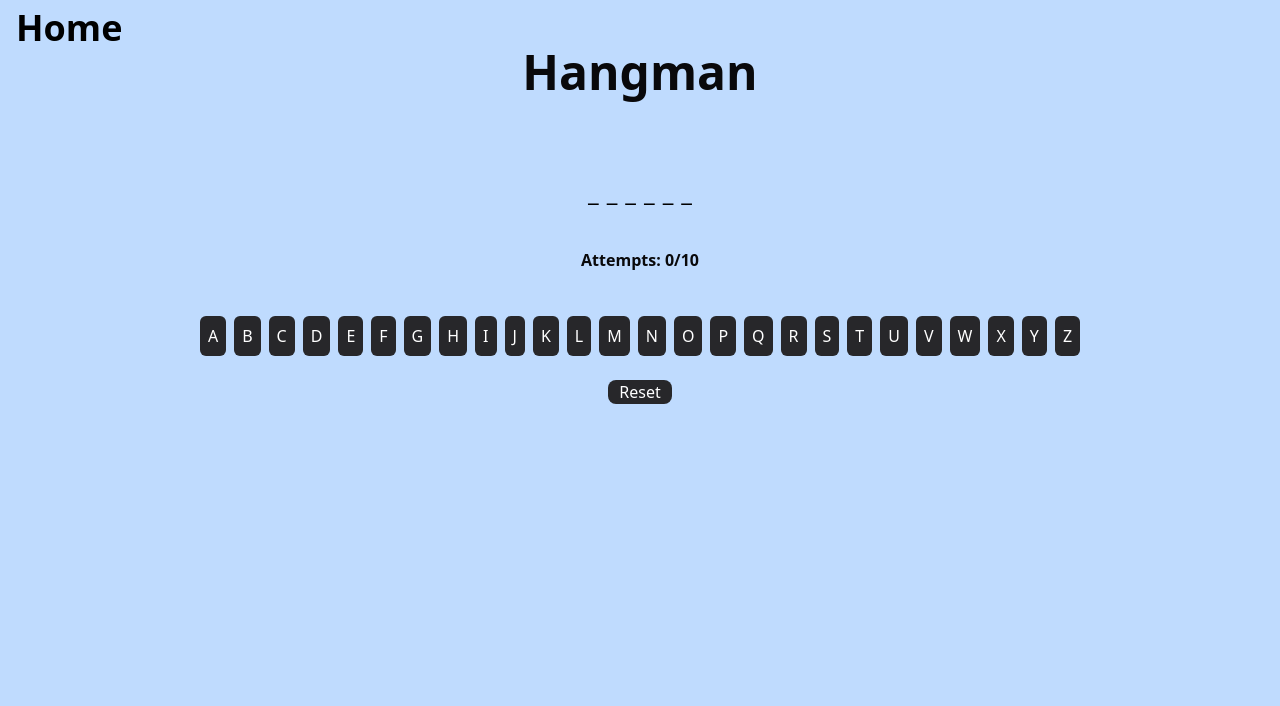
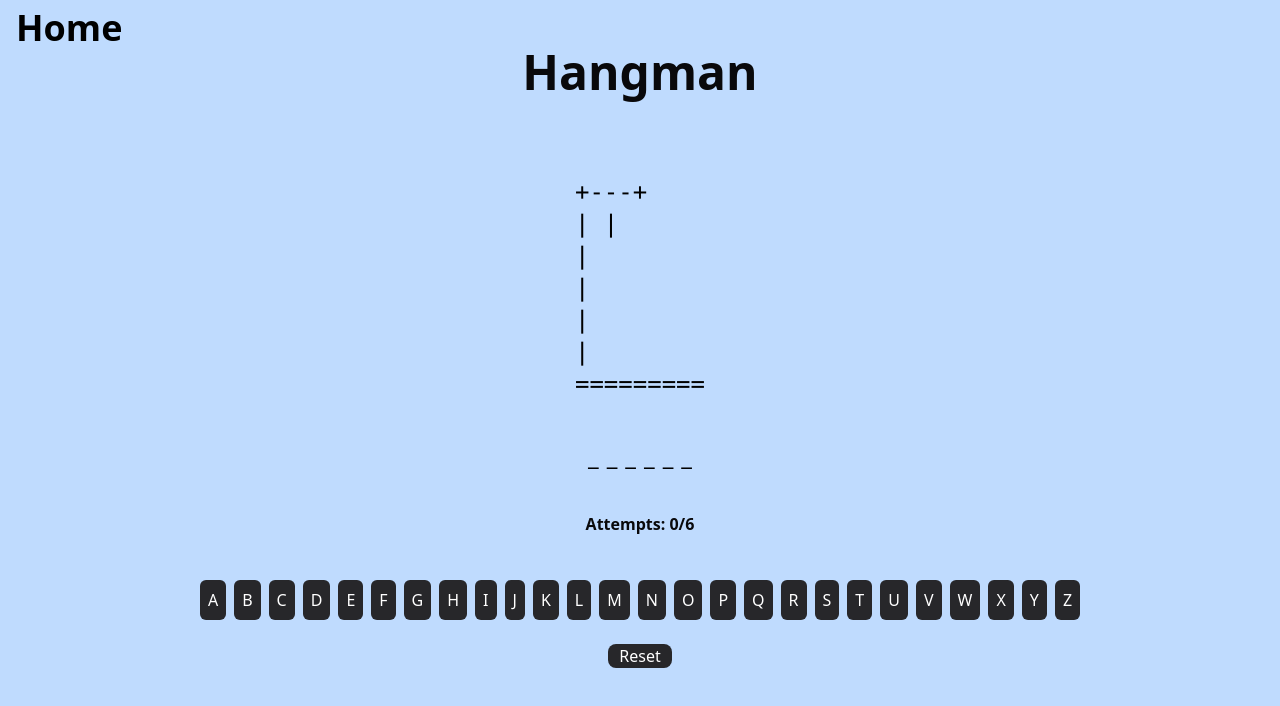
Before and after one commit to farhanjmohamed/jsfunbox, a React (Vite) app: page /hangman in a window 1280 px wide. Shown: the top 706 px of the page. Built offline with nearby package versions, Linux system fonts and the light colour scheme.

Commit message:
working on ascii for hangman

```diff
--- a/src/Hangman.jsx
+++ b/src/Hangman.jsx
@@ -3,11 +3,62 @@ import { useState, useEffect } from "react";
 export function Hangman() {
   const words = ["escape", "slide", "banana", "love", "beauty", "laser", "monkey", "juice", "indoor", "charge"];
   const [word, setWord] = useState("");
-  const maxAttempts = 10;
+  const maxAttempts = 6;
   const [attempts, setAttempts] = useState(0);
   const [guessedLetters, setGuessedLetters] = useState([]);
+  const alphabet = "abcdefghijklmnopqrstuvwxyz".split("");
 
-  const alphabet = "abcdefghijklmnopqrstuvwxyz".split("");
+  const hangmanAscii = [
+    `+---+
+     |   |
+     |
+     |
+     |
+     |
+    =========`,
+    `+---+
+     |    |
+     |    0
+     |
+     |
+     |
+    =========`,
+    `+---+
+     |    |
+     |    O
+     |    |
+     |
+     |
+    =========`,
+    ` +---+
+      |    |
+      O    |
+    /|     |
+           |
+           |
+    =========`,
+    ` +---+
+      |    |
+      O    |
+    /|\\   |
+          |
+          |
+    =========`,
+    ` +---+
+      |    |
+      O    |
+    /|\\   |
+    /     |
+          |
+    =========`,
+    ` +---+
+      |    |
+      O    |
+    /|\\   |
+    / \\   |
+          |
+    =========`,
+  ];
 
   const handleGuess = (letter) => {
     if (guessedLetters.includes(letter)) {
@@ -58,7 +109,8 @@ export function Hangman() {
           <a href="/games">Home</a>
         </p>
         <p className="text-center font-black text-5xl text-zinc-950">Hangman</p>
-        <div className=" mt-20 flex flex-col items-center justify-center">
+        <div className="mt-20 flex flex-col items-center justify-center">
+          <pre className="mb-10 text-2xl whitespace-pre-line">{hangmanAscii[attempts]}</pre>
           <div className="mb-10">{renderWord()}</div>
           <div>
             {isGameOver && <p className="text-red-600 font-bold">Game Over! The word was {word}.</p>}
```
Also changed, not shown: src/TicTacToe.jsx (+3 -13 lines).
